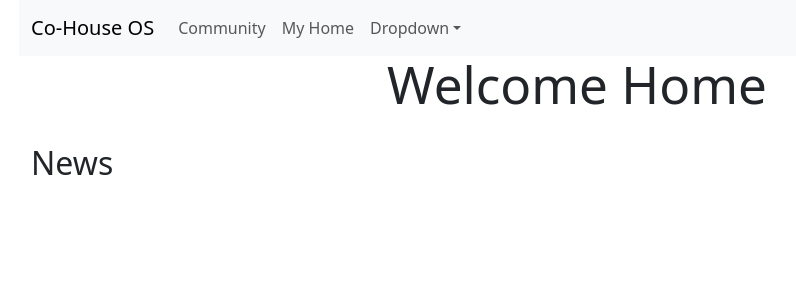
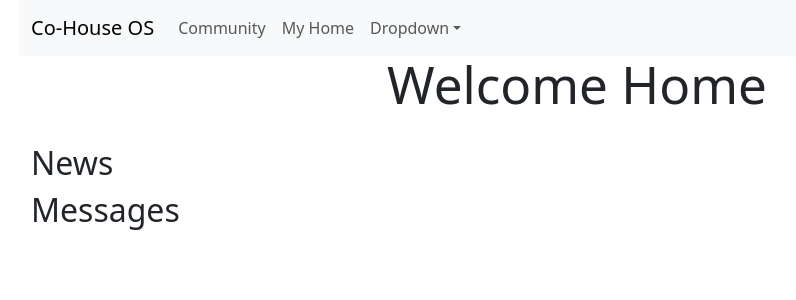
Before and after one commit to gpend/co-house-OS, a React (Vite) app in the folder frontend/: page / in a window 1280 px wide. Shown: the top 300 px of the page, without its empty margins (63-859 px from the left). Built offline with nearby package versions, Linux system fonts and the light colour scheme.

Commit message:
tweaks home containers

```diff
--- a/frontend/src/components/home/home.tsx
+++ b/frontend/src/components/home/home.tsx
@@ -9,9 +9,9 @@ function Home() {
             <div>
                 <br />
                 <h2>News</h2>
-                {/*get news from api
-                <Container id="newsContainer">{getNews(5)}</Container>
-                */}
+                <Container id="newsContainer"></Container>
+                <h2>Messages</h2>
+                <Container id="messageContainer"></Container>
             </div>
         </Container>
 )
```
